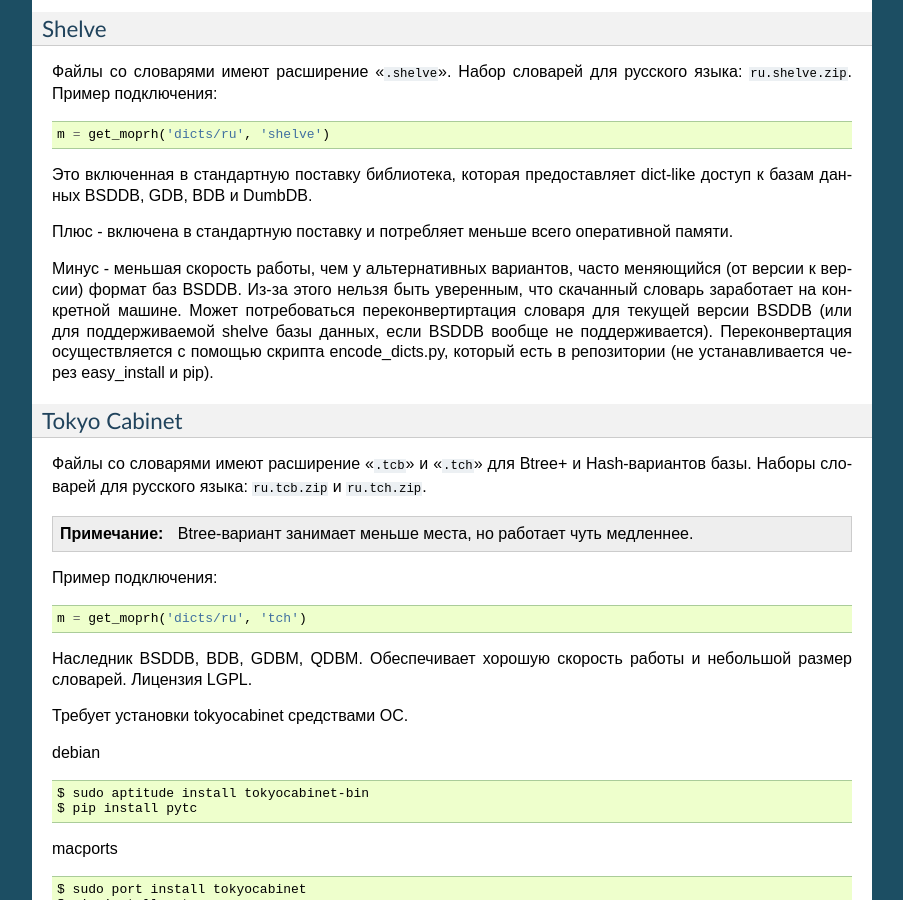
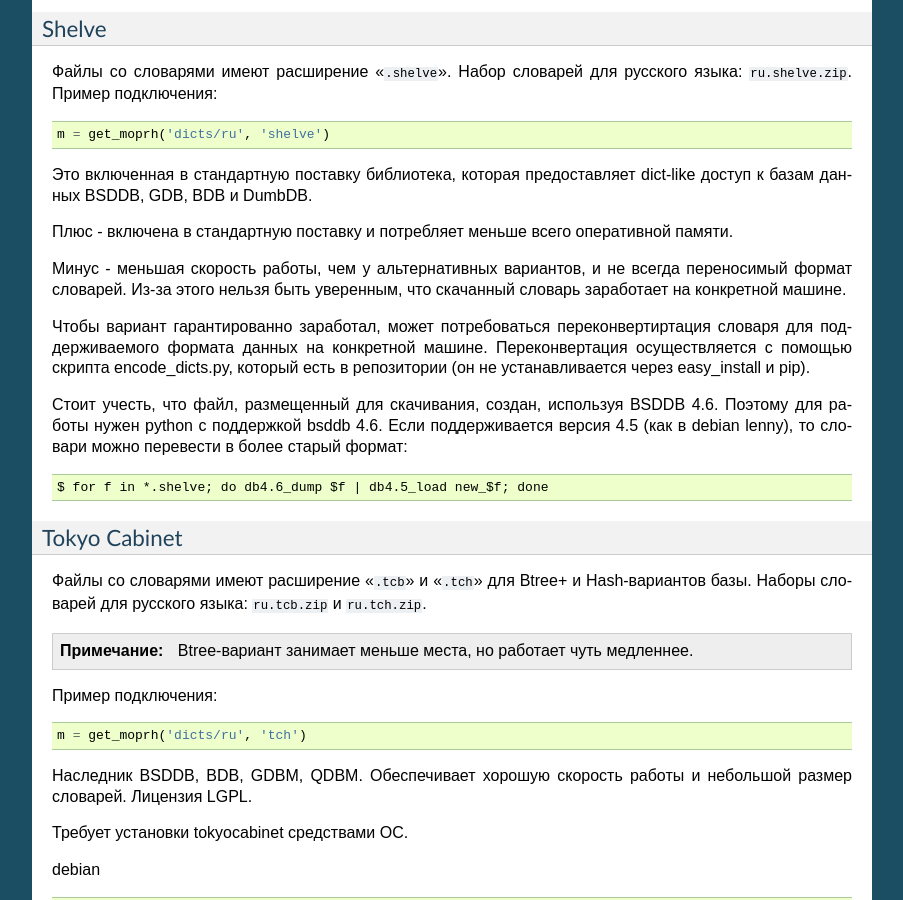
Before and after one commit to kmike/pymorphy, a Sphinx documentation site: the page built from docs/storages.rst, in a window 1280 px wide and 900 px high, scrolled down 517 px. Shown: the whole window, without its empty margins (198-1101 px from the left). Built offline with Sphinx 7.4.7, drawn with Linux system fonts in a browser that asks for light colours.

Commit message:
Уточнения в документации по поводу shelve

```diff
--- a/docs/storages.rst
+++ b/docs/storages.rst
@@ -43,14 +43,22 @@
 Плюс - включена в стандартную поставку и потребляет меньше всего
 оперативной памяти.
 
-Минус - меньшая скорость работы, чем у альтернативных вариантов,
-часто меняющийся (от версии к версии) формат баз BSDDB. Из-за этого нельзя
-быть уверенным, что скачанный словарь заработает на конкретной машине. Может
-потребоваться переконвертиртация словаря для текущей
-версии BSDDB (или для поддерживаемой shelve базы данных, если BSDDB вообще
-не поддерживается). Переконвертация осуществляется с помощью скрипта
-encode_dicts.py, который есть в репозитории (не устанавливается через
-easy_install и pip).
+Минус - меньшая скорость работы, чем у альтернативных вариантов, и не всегда
+переносимый формат словарей. Из-за этого нельзя быть уверенным, что скачанный
+словарь заработает на конкретной машине.
+
+Чтобы вариант гарантированно заработал, может потребоваться переконвертиртация
+словаря для поддерживаемого формата данных на конкретной машине. Переконвертация
+осуществляется с помощью скрипта encode_dicts.py, который есть в репозитории
+(он не устанавливается через easy_install и pip).
+
+Стоит учесть, что файл, размещенный для скачивания, создан, используя BSDDB 4.6.
+Поэтому для работы нужен python с поддержкой bsddb 4.6. Если поддерживается
+версия 4.5 (как в debian lenny), то словари можно перевести в более старый
+формат::
+
+    $ for f in *.shelve; do db4.6_dump $f | db4.5_load new_$f; done
+
 
 Tokyo Cabinet
 ^^^^^^^^^^^^^
```
